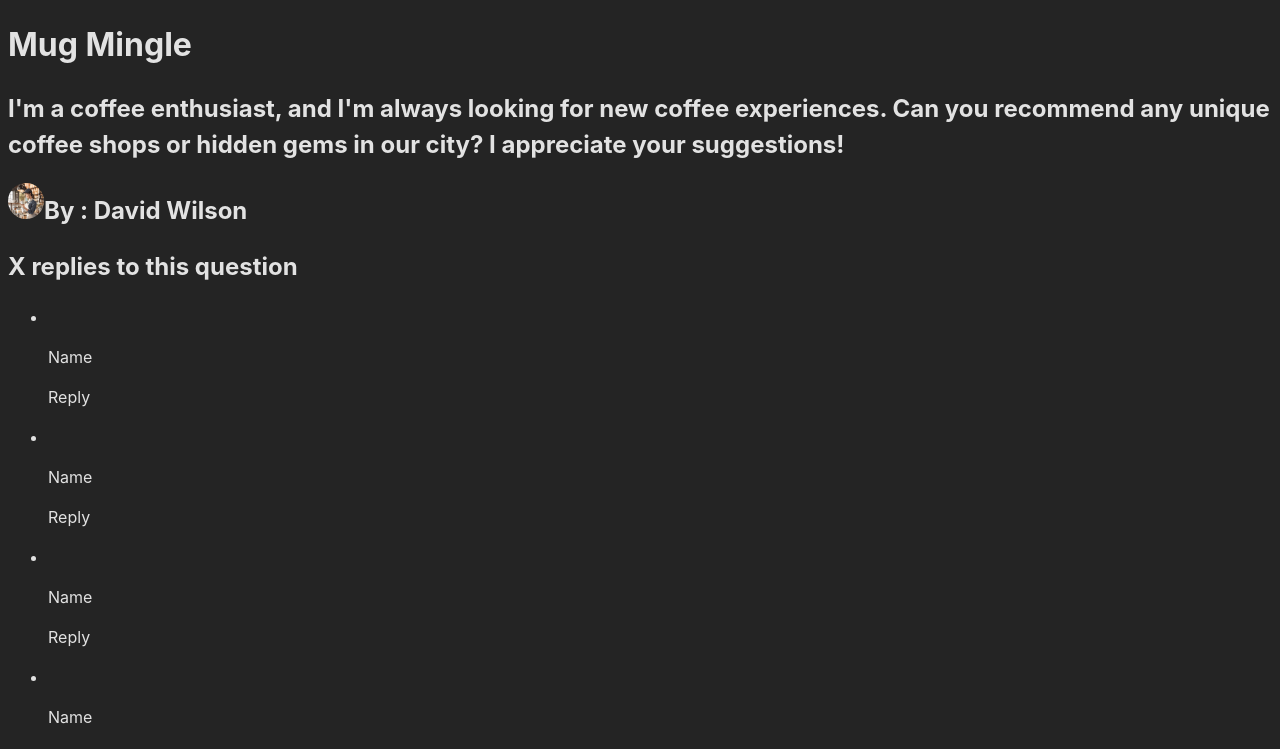
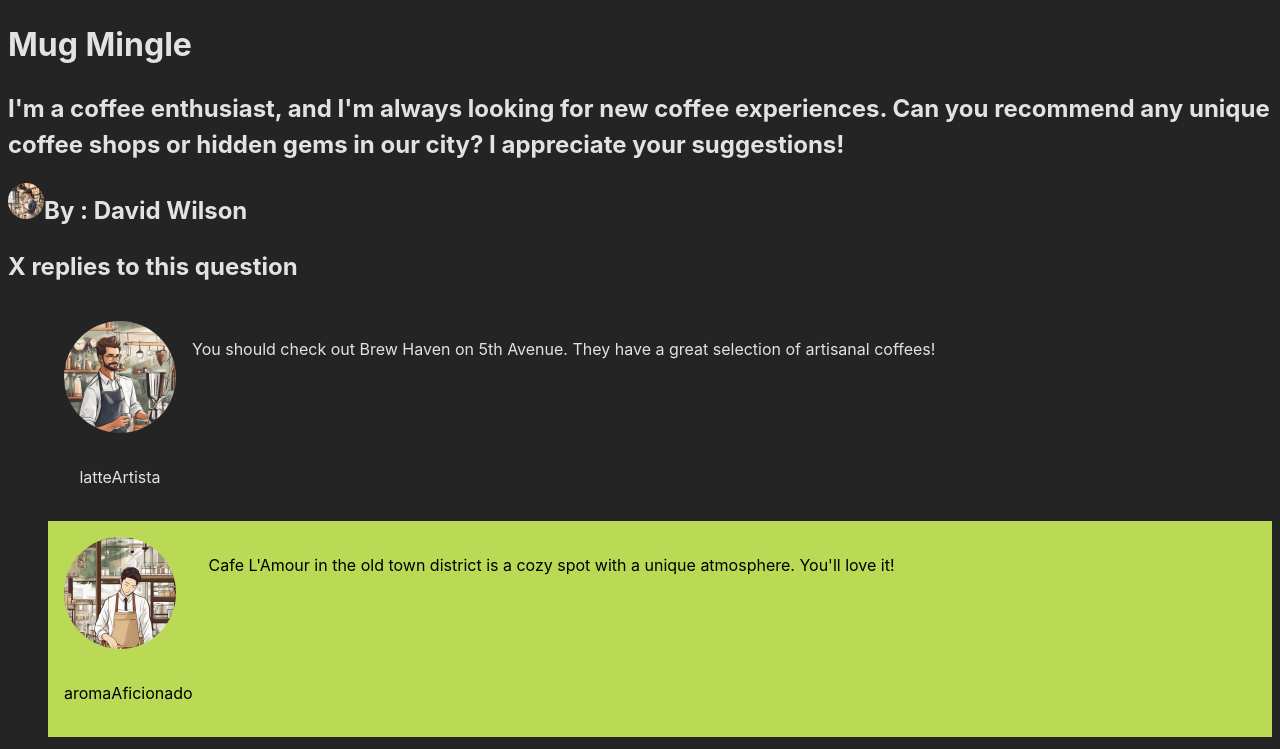
Before and after one commit to leslieyjkim/Mug_mingle, a React (Vite) app in the folder Project_MugMingle_App/: page / in a window 1280 px wide. Shown: the top 749 px of the page. Built offline with nearby package versions, Linux system fonts and the light colour scheme.

Commit message:
Implement props in component 'ReplyListItem' and styled

```diff
--- a/Project_MugMingle_App/src/App.css
+++ b/Project_MugMingle_App/src/App.css
@@ -6,3 +6,39 @@
     border-radius: 50%;
 
 }
+
+.image.big {
+    width: 7em;
+    height: 7em;
+}
+
+.ReplyListItem{
+    list-style-type: none;
+
+    display: grid;
+    grid-template-columns: min-content 1fr;
+    grid-template-rows:  min-content 1fr;
+    grid-template-areas:
+        "profile content"
+        "name content";
+    gap: 1em;
+    padding: 1em;
+}
+
+.ReplyListItem:nth-of-type(2n){
+    background-color: #bada55;
+    color: black;
+}
+
+.ReplyListItem div{
+    grid-area: profile;
+}
+
+.ReplyListItem p:first-of-type {
+    grid-area: name;
+    text-align: center;
+}
+
+.ReplyListItem p:last-of-type {
+    grid-area: content;
+}
--- a/Project_MugMingle_App/src/components/ReplyListItem.jsx
+++ b/Project_MugMingle_App/src/components/ReplyListItem.jsx
@@ -1,9 +1,11 @@
 export default function ReplyListItem(props) {
+    const {authorProfile, authorName, content} = props;
+
     return (
         <li className='ReplyListItem'>
-            <img src="" alt="" />
-            <p>Name</p>
-            <p>Reply</p>
+            <div className="image big" style={{backgroundImage:`url(${authorProfile})`}}></div>
+            <p>{authorName}</p>
+            <p>{content}</p>
         </li>
     )
 }
```
